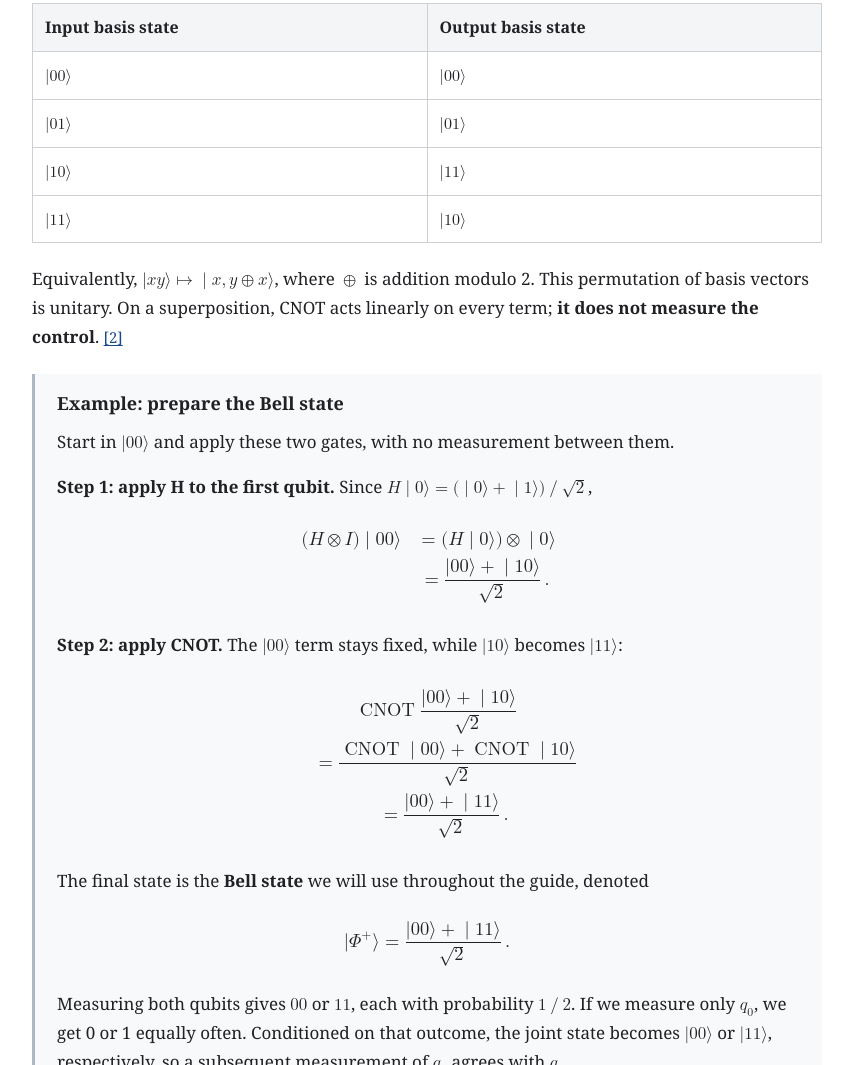
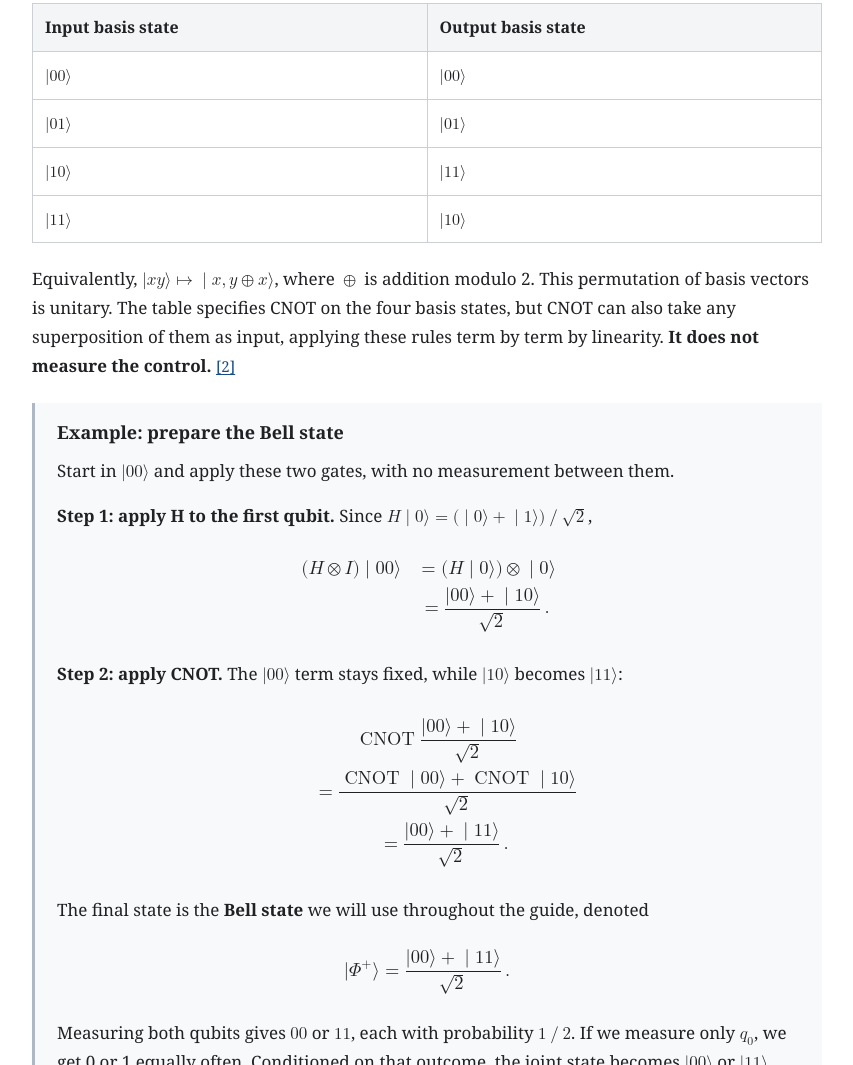
Before and after one commit to l6zw32/quantum-computation, a plain HTML site: page two-qubits-and-bell-state.html in a window 1280 px wide. Shown: the part 2985-4050 px from the top of the page, without its empty margins (213-1066 px from the left). Drawn offline with Linux system fonts and the light colour scheme.

Commit message:
Clarify that CNOT accepts superpositions as inputs

```diff
--- a/two-qubits-and-bell-state.html
+++ b/two-qubits-and-bell-state.html
@@ -156,7 +156,7 @@
 </tr>
 </tbody>
 </table>
-<p>Equivalently, <math xmlns="http://www.w3.org/1998/Math/MathML" display="inline"><semantics><mrow><mo stretchy="false">&#x0007C;</mo><mi>x</mi><mi>y</mi><mi>&#x027E9;</mi><mo>&#x021A6;</mo><mo stretchy="false">&#x0007C;</mo><mi>x</mi><mo>&#x0002C;</mo><mi>y</mi><mo>&#x02295;</mo><mi>x</mi><mi>&#x027E9;</mi></mrow><annotation encoding="application/x-tex">|xy\rangle\mapsto|x,y\oplus x\rangle</annotation></semantics></math>, where <math xmlns="http://www.w3.org/1998/Math/MathML" display="inline"><semantics><mrow><mo>&#x02295;</mo></mrow><annotation encoding="application/x-tex">\oplus</annotation></semantics></math> is addition modulo 2. This permutation of basis vectors is unitary. On a superposition, CNOT acts linearly on every term; <strong>it does not measure the control</strong>. <a class="reference-link" href="#ref-2" aria-label="Reference 2">[2]</a></p>
+<p>Equivalently, <math xmlns="http://www.w3.org/1998/Math/MathML" display="inline"><semantics><mrow><mo stretchy="false">&#x0007C;</mo><mi>x</mi><mi>y</mi><mi>&#x027E9;</mi><mo>&#x021A6;</mo><mo stretchy="false">&#x0007C;</mo><mi>x</mi><mo>&#x0002C;</mo><mi>y</mi><mo>&#x02295;</mo><mi>x</mi><mi>&#x027E9;</mi></mrow><annotation encoding="application/x-tex">|xy\rangle\mapsto|x,y\oplus x\rangle</annotation></semantics></math>, where <math xmlns="http://www.w3.org/1998/Math/MathML" display="inline"><semantics><mrow><mo>&#x02295;</mo></mrow><annotation encoding="application/x-tex">\oplus</annotation></semantics></math> is addition modulo 2. This permutation of basis vectors is unitary. The table specifies CNOT on the four basis states, but CNOT can also take any superposition of them as input, applying these rules term by term by linearity. <strong>It does not measure the control.</strong> <a class="reference-link" href="#ref-2" aria-label="Reference 2">[2]</a></p>
 <aside class="worked-example">
 <h3 id="example-prepare-the-bell-state">Example: prepare the Bell state</h3>
 <p>Start in <math xmlns="http://www.w3.org/1998/Math/MathML" display="inline"><semantics><mrow><mo stretchy="false">&#x0007C;</mo><mn>00</mn><mi>&#x027E9;</mi></mrow><annotation encoding="application/x-tex">|00\rangle</annotation></semantics></math> and apply these two gates, with no measurement between them.</p>
```
Also changed, not shown: 1 other file.
